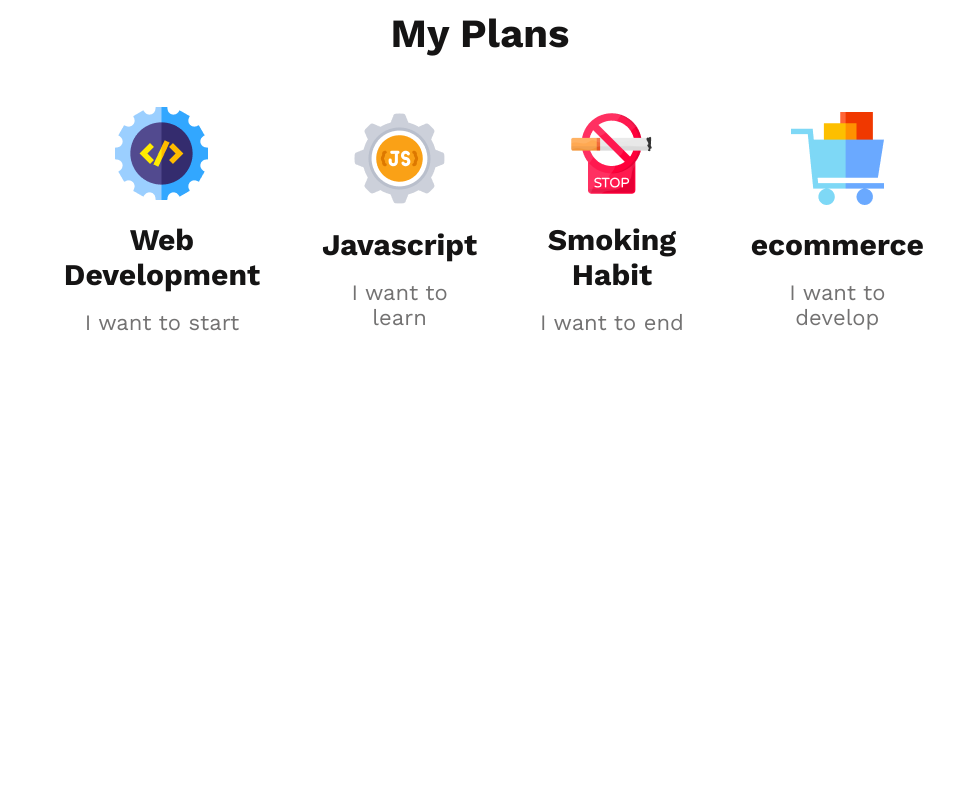
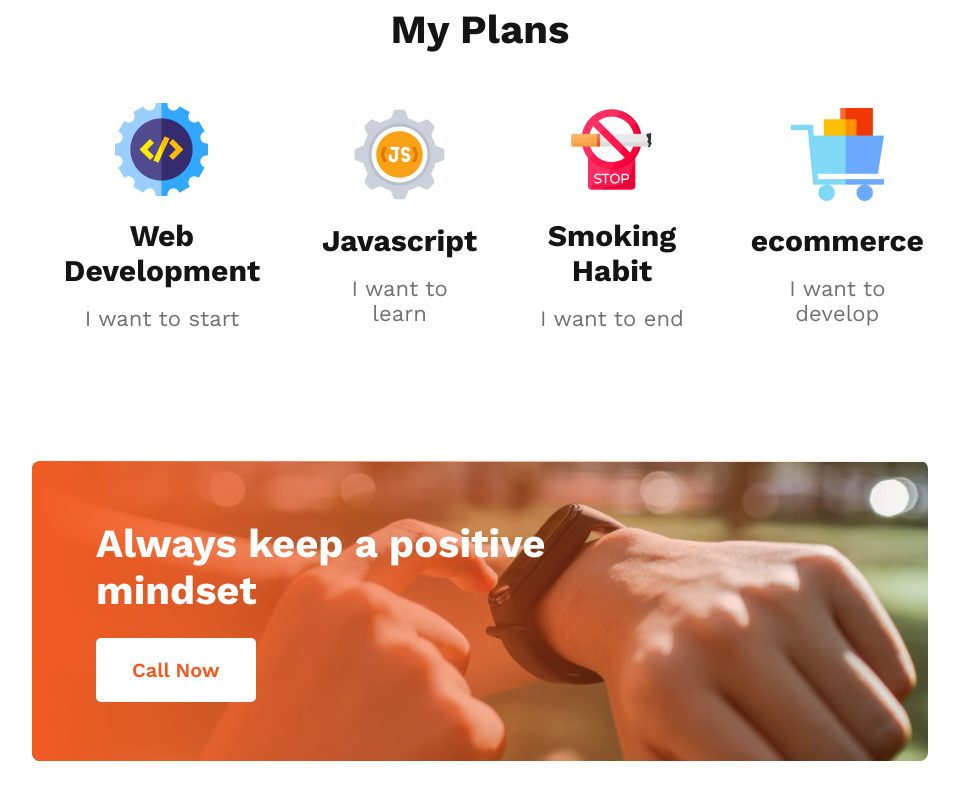
Before and after one commit to shafiqulislamsagor/module-5-task1, a plain HTML site: page index.html in a window 1280 px wide. Shown: the part 1830-2630 px from the top of the page, without its empty margins (160-1119 px from the left). Before the commit the page ends 2165 px from the top, so only its background shows below. Drawn offline with nearby package versions, Linux system fonts and the light colour scheme.

Commit message:
image part completed

```diff
--- a/index.html
+++ b/index.html
@@ -68,6 +68,13 @@
                 </article>
             </section>
         </article>
+        <!-- img part related -->
+        <article class="image-container">
+            <section class="linear">
+                <h3 class="image-title">Always keep a positive <br> mindset</h3>
+                <button class="image-btn">Call Now</button>
+            </section>
+        </article>
     </main>
     <!-- footer related style -->
     <footer></footer>
--- a/style/task1.css
+++ b/style/task1.css
@@ -55,6 +55,8 @@
     border-radius: 5px;
     background: #F15B22;
     padding: 20px 28px;
+    border: 0;
+    box-shadow: 2px 2px 4px #00000096;
 }
 
 /* Main Container parts */
@@ -145,3 +147,38 @@ span {
     font-weight: 500;
     margin-top: 18px;
 }
+
+/* image related part */
+.image-container {
+    background: url('../images/watch.png');
+    background-repeat: no-repeat;
+    background-position: center;
+    background-size: cover;
+    border-radius: 8px;
+    height: 300px;
+    margin: 130px 0;
+}
+
+.linear {
+    background: linear-gradient(90deg, #F15B22 0%, rgba(241, 91, 34, 0.00) 100%);
+
+    border-radius: 8px;
+    padding: 59px 64px;
+}
+
+.image-title {
+    color: #FFF;
+    font-size: 40px;
+    font-weight: 700;
+}
+
+.image-btn {
+    color: #F15B22;
+    font-size: 20px;
+    font-weight: 600;
+    padding: 20px 36px;
+    border-radius: 5px;
+    background: #FFF;
+    margin-top: 24px;
+    border: 0;
+}
```
